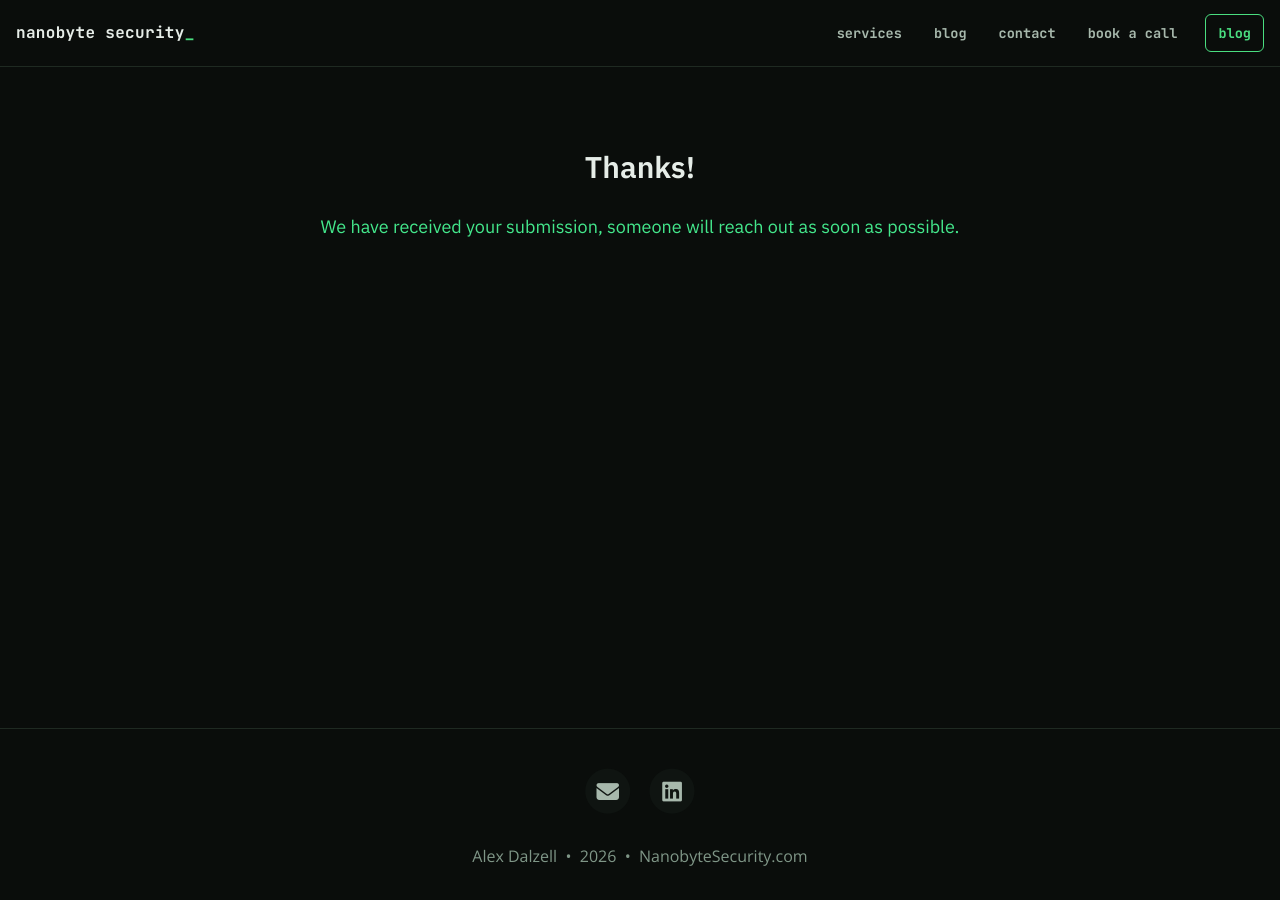
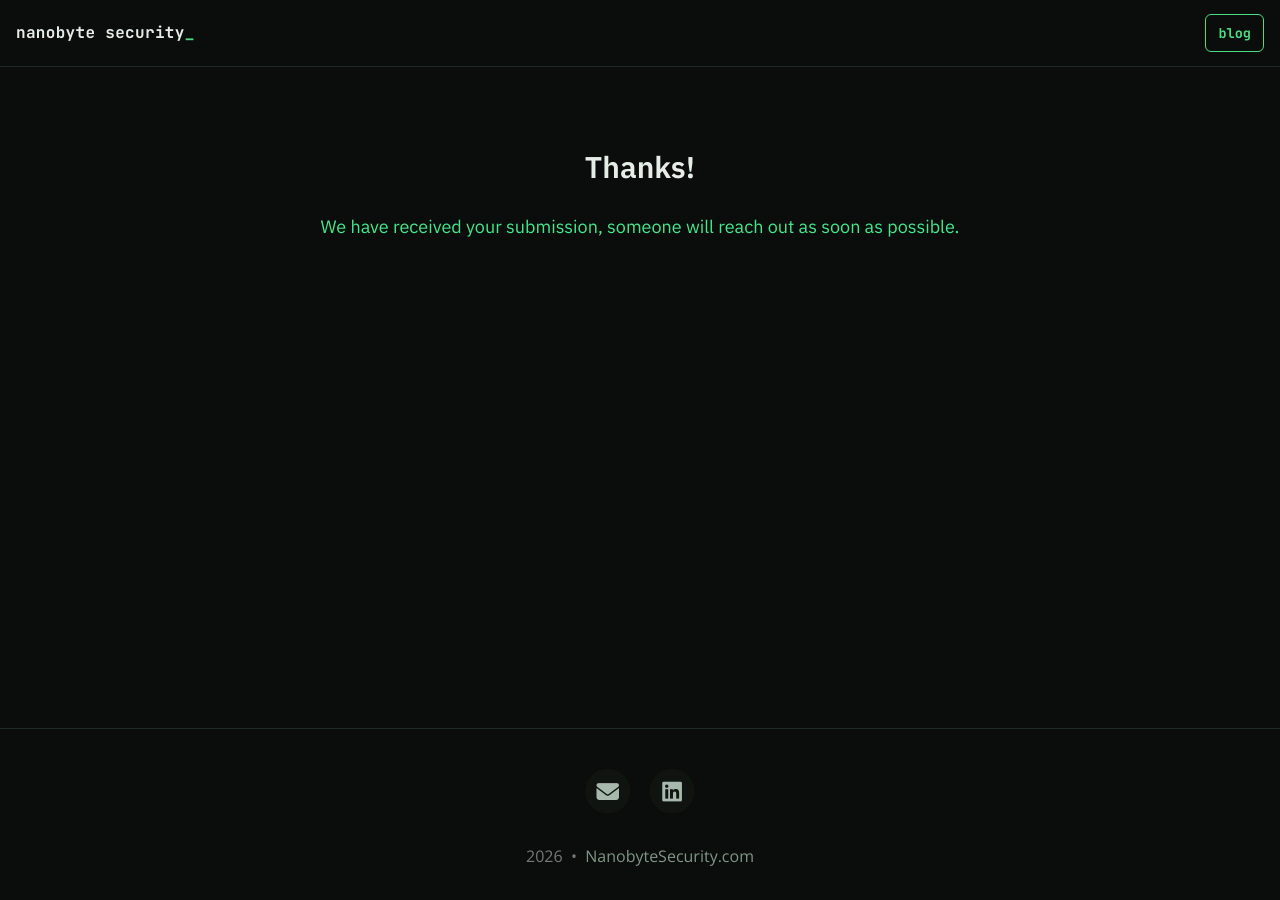
Before and after one commit to nanobyte-security/nanobytesecurity.github.io, a Jekyll site: the page built from thanks.md, in a window 1280 px wide. Built offline with Jekyll 4.4.1, drawn with Linux system fonts in a browser that asks for light colours.

Commit message:
Update _config.yml

```diff
--- a/_config.yml
+++ b/_config.yml
@@ -5,14 +5,12 @@
 
 # ---------- SHARED HEADER / FOOTER (keep identical on both sites) ----------
 title: Nanobyte Security
-author: Alex Dalzell
+url: "https://blog.nanobytesecurity.com"
 url-pretty: "NanobyteSecurity.com"
 
-navbar-links:
-  Services: "https://nanobytesecurity.com/#services"
-  Blog: "https://blog.nanobytesecurity.com/"
-  Contact: "https://nanobytesecurity.com/contact"
-  Book a call: "https://calendly.com/alex-nanobytesecurity/30min"
+site-css:
+  - "/assets/css/nanobyte-header.css"
+  - "/assets/css/nanobyte.css"
 
 social-network-links:
   email: "alex@nanobytesecurity.com"
@@ -20,12 +18,4 @@
 
 remove-ads: true
 footer-hide-themename: true
-
-navbar-col: "#0A0D0B"
-navbar-text-col: "#A7B8AC"
-navbar-border-col: "#1F2A22"
-footer-col: "#0A0D0B"
-footer-text-col: "#7F9687"
-footer-link-col: "#7F9687"
-footer-hover-col: "#4ADE80"
 # ---------------------------------------------------------------------------
```
